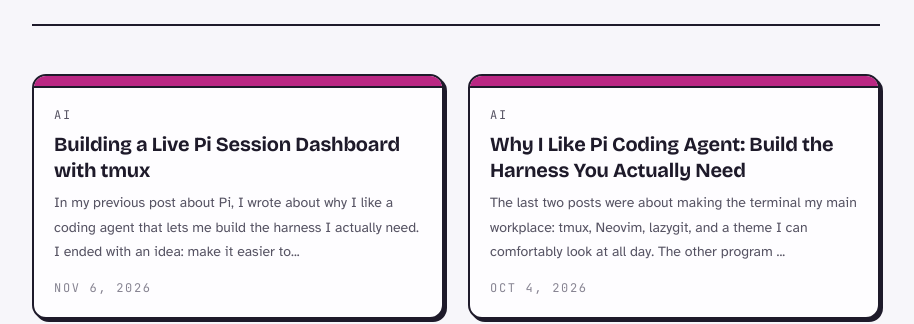
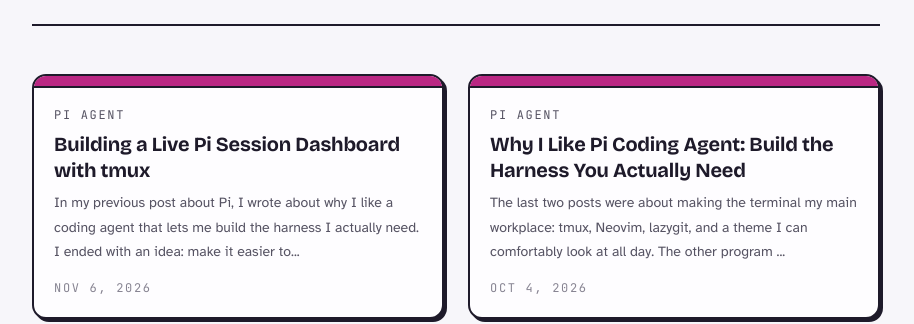
Before and after one commit to DamiMartinez/damimartinez.github.io, a Jekyll site: the page built from index.html, in a window 1280 px wide and 900 px high, scrolled down 318 px. Shown: the part 153-477 px from the top of the window, without its empty margins (184-1098 px from the left). Built offline with Jekyll 4.4.1, drawn with Linux system fonts in a browser that asks for light colours; the list of posts is cut into pages by our own code.

Commit message:
content: add Pi Agent category to recent posts

```diff
--- a/_posts/2026-10-04-why-i-like-pi-coding-agent.md
+++ b/_posts/2026-10-04-why-i-like-pi-coding-agent.md
@@ -1,7 +1,7 @@
 ---
 layout: post
 title: "Why I Like Pi Coding Agent: Build the Harness You Actually Need"
-categories: [AI, Coding Agents, Terminal, Productivity]
+categories: [Pi Agent, AI, Coding Agents, Terminal, Productivity]
 ---
 
 The last two posts were about making the terminal my main workplace: tmux, Neovim, lazygit, and a theme I can comfortably look at all day. The other program now permanently open in that setup is [Pi](https://github.com/earendil-works/pi), a coding agent I have been using for the last month.
--- a/_posts/2026-11-06-building-a-live-pi-session-dashboard-with-tmux.md
+++ b/_posts/2026-11-06-building-a-live-pi-session-dashboard-with-tmux.md
@@ -1,7 +1,7 @@
 ---
 layout: post
 title: "Building a Live Pi Session Dashboard with tmux"
-categories: [AI, Coding Agents, Terminal, Productivity]
+categories: [Pi Agent, AI, Coding Agents, Terminal, Productivity]
 ---
 
 In my [previous post about Pi](/why-i-like-pi-coding-agent/), I wrote about why I like a coding agent that lets me build the harness I actually need. I ended with an idea: make it easier to work with multiple Pi sessions without leaving the terminal.
```
